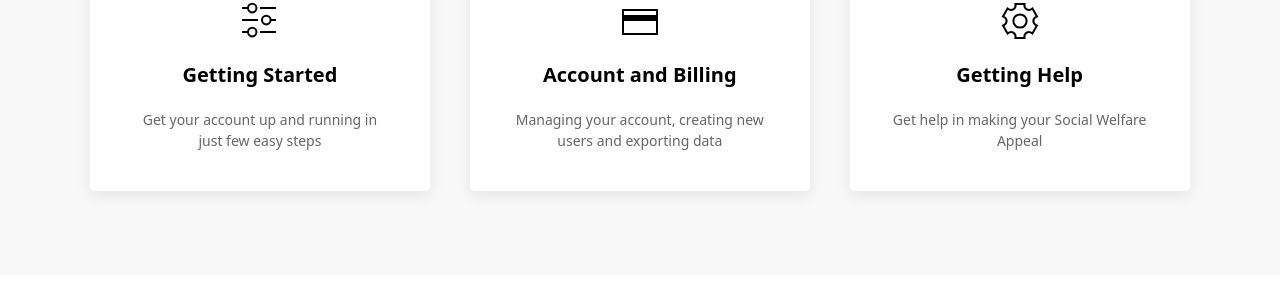
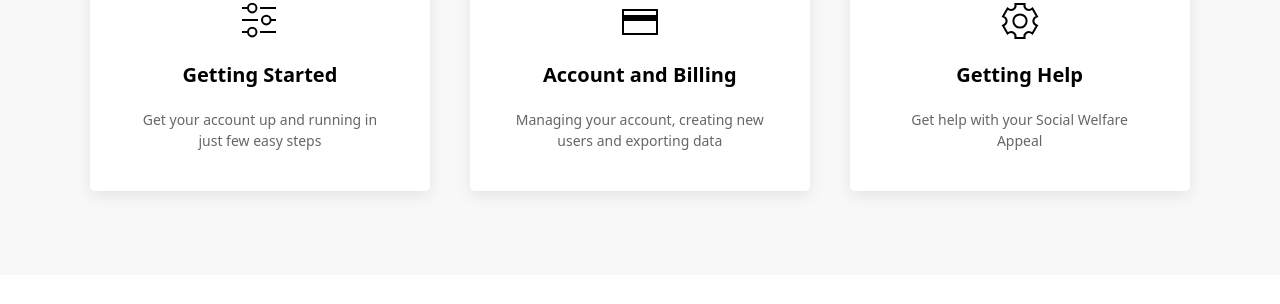
Before and after one commit to robbertl/socialwelfareappeal, a Jekyll site: the page built from index.md, in a window 1280 px wide. Shown: the part 744-1048 px from the top of the page. Built offline with Jekyll 4.4.1, drawn with Linux system fonts in a browser that asks for light colours.

Commit message:
Update navigation_categories.yml

```diff
--- a/_data/navigation_categories.yml
+++ b/_data/navigation_categories.yml
@@ -11,5 +11,5 @@
       icon: credit-card
 
     - title: Getting Help
-      desc: Get help in making your Social Welfare Appeal
+      desc: Get help with your Social Welfare Appeal
       icon: cog
```
